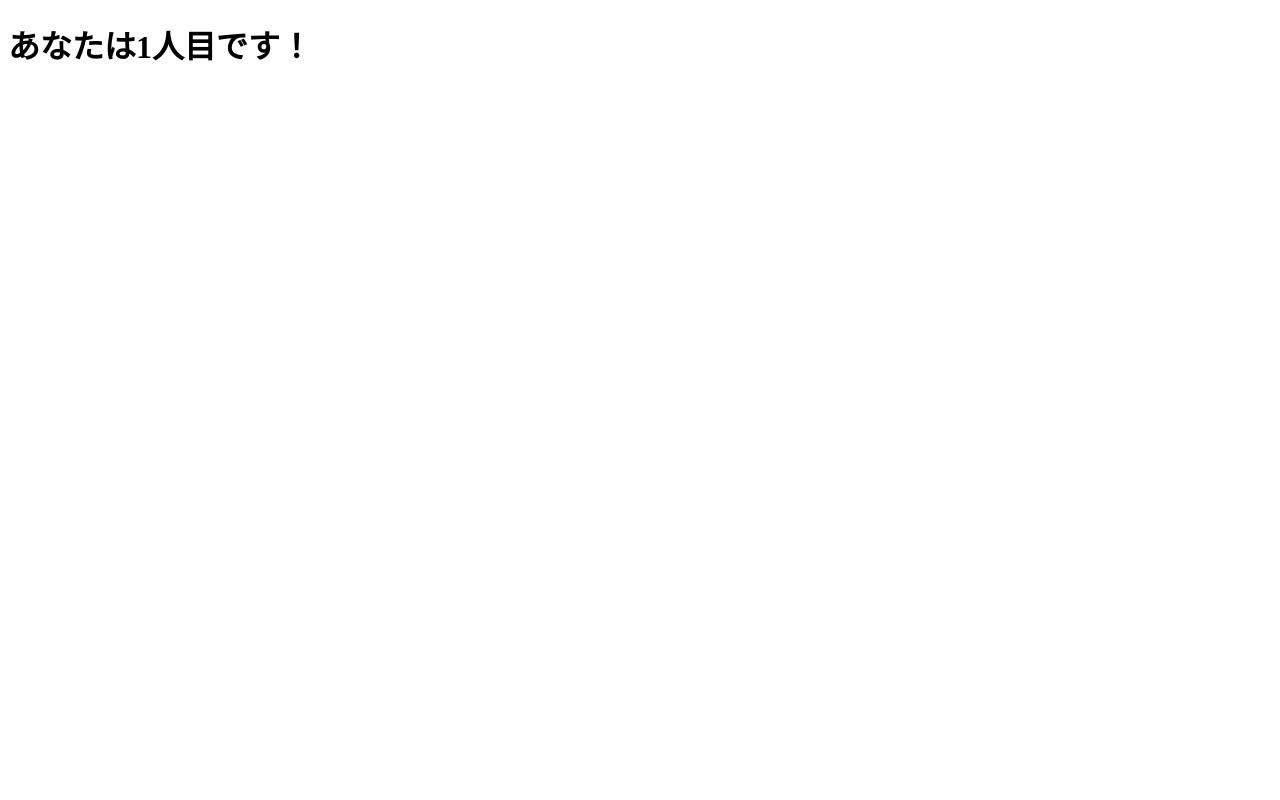
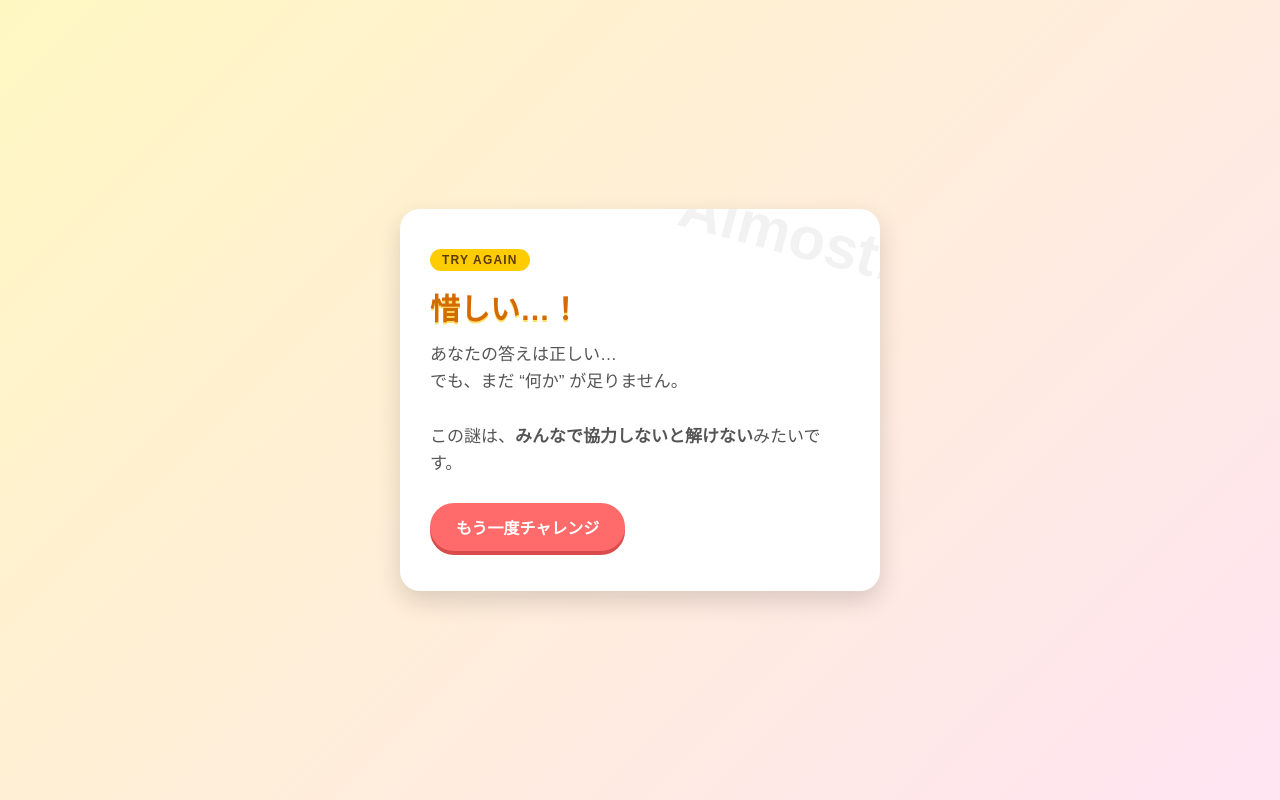
Before and after one commit to tcfk4ensrs-afk/20251225, a plain HTML site: page 1.html in a window 1280 px wide. Drawn offline with Linux system fonts and the light colour scheme.

Commit message:
Update 1.html

```diff
--- a/1.html
+++ b/1.html
@@ -1,10 +1,122 @@
 <!DOCTYPE html>
-<html>
+<html lang="ja">
 <head>
-  <meta charset="UTF-8">
-  <title>1人目のページ</title>
+<meta charset="UTF-8">
+<title>惜しい！</title>
+
+<style>
+  * {
+    box-sizing: border-box;
+    margin: 0;
+    padding: 0;
+  }
+
+  body {
+    font-family: "Yu Gothic", "Hiragino Kaku Gothic ProN", Meiryo, sans-serif;
+    background: linear-gradient(135deg, #fff7c2, #ffe4f2);
+    min-height: 100vh;
+    display: flex;
+    justify-content: center;
+    align-items: center;
+    padding: 20px;
+  }
+
+  .card {
+    background: #ffffff;
+    border-radius: 20px;
+    padding: 40px 30px;
+    width: 90%;
+    max-width: 480px;
+    box-shadow: 0 10px 25px rgba(0,0,0,0.15);
+    position: relative;
+    overflow: hidden;
+    animation: fadeIn 1s ease-out;
+  }
+
+  .card::before {
+    content: "Almost!";
+    position: absolute;
+    right: -20px;
+    top: -10px;
+    font-size: 60px;
+    color: rgba(0,0,0,0.05);
+    font-weight: 900;
+    transform: rotate(15deg);
+    pointer-events: none;
+  }
+
+  @keyframes fadeIn {
+    from { opacity: 0; transform: translateY(40px); }
+    to { opacity: 1; transform: translateY(0); }
+  }
+
+  .badge {
+    display: inline-block;
+    background: #ffcc00;
+    color: #5a3b00;
+    font-weight: bold;
+    padding: 4px 12px;
+    border-radius: 999px;
+    font-size: 12px;
+    letter-spacing: 0.1em;
+    margin-bottom: 14px;
+  }
+
+  h1 {
+    font-size: 30px;
+    font-weight: 900;
+    color: #d46b00;
+    text-shadow: 0 2px 0 #ffe066;
+    margin-bottom: 12px;
+  }
+
+  p {
+    font-size: 17px;
+    color: #555;
+    margin-bottom: 26px;
+    line-height: 1.6;
+  }
+
+  .btn {
+    display: inline-block;
+    padding: 12px 26px;
+    background: #ff6b6b;
+    color: white;
+    font-size: 16px;
+    border-radius: 999px;
+    text-decoration: none;
+    font-weight: bold;
+    box-shadow: 0 4px 0 #d94c4c;
+    transition: 0.2s;
+  }
+
+  .btn:hover {
+    background: #ff8787;
+    transform: translateY(1px);
+    box-shadow: 0 3px 0 #d94c4c;
+  }
+
+  .btn:active {
+    transform: translateY(3px);
+    box-shadow: 0 1px 0 #b53939;
+  }
+</style>
 </head>
 <body>
-  <h1>あなたは1人目です！</h1>
+
+<div class="card">
+  <div class="badge">TRY AGAIN</div>
+
+  <h1>惜しい…！</h1>
+
+  <p>
+    あなたの答えは正しい…<br>
+    でも、まだ “何か” が足りません。<br><br>
+    この謎は、<strong>みんなで協力しないと解けない</strong>みたいです。
+  </p>
+
+  <a href="index.html" class="btn">もう一度チャレンジ</a>
+</div>
+
 </body>
 </html>
```
